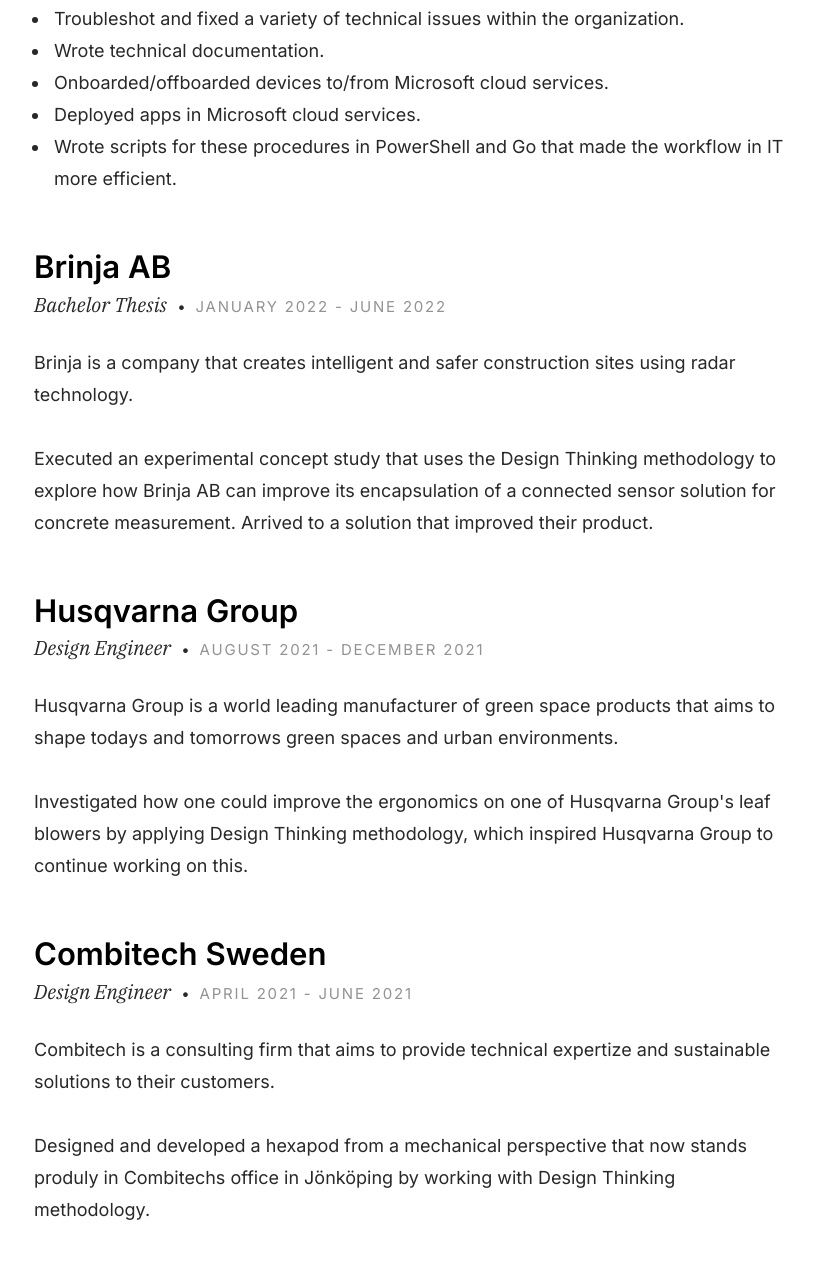
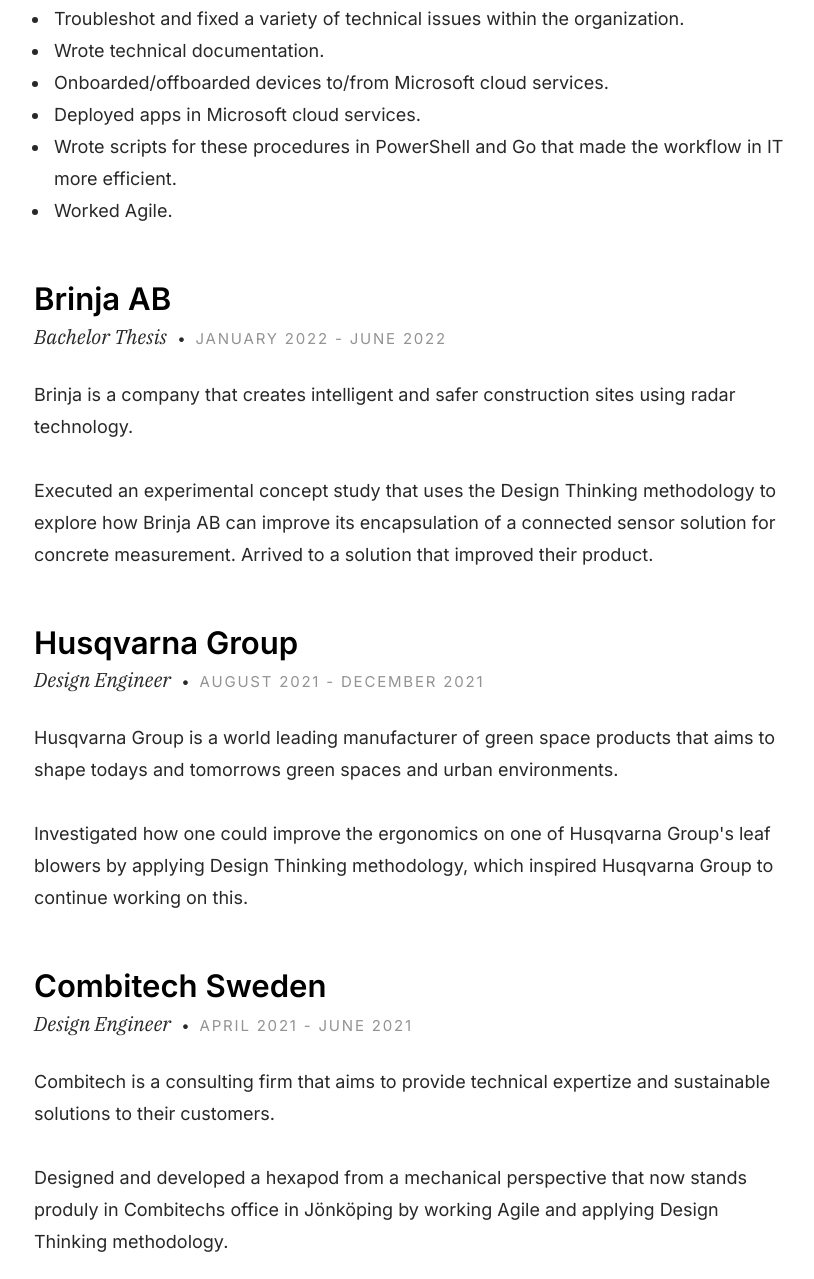
Before and after one commit to erik-norlin/Personal-Website, a plain HTML site: page index.html in a window 1280 px wide. Shown: the part 1902-3181 px from the top of the page, without its empty margins (360-1174 px from the left). Drawn offline with Linux system fonts and the light colour scheme.

Commit message:
cv update

```diff
--- a/index.html
+++ b/index.html
@@ -351,6 +351,7 @@
                             <li>Onboarded/offboarded devices to/from Microsoft cloud services.</li>
                             <li>Deployed apps in Microsoft cloud services.</li>
                             <li>Wrote scripts for these procedures in PowerShell and Go that made the workflow in IT more efficient.</li>
+                            <li>Worked Agile.</li>
                         </ul>
                     </p>
 
@@ -409,7 +410,7 @@
 
                     <p>
                         Combitech is a consulting firm that aims to provide technical expertize and sustainable solutions to their customers. <br><br>
-                        Designed and developed a hexapod from a mechanical perspective that now stands produly in Combitechs office in Jönköping by working with Design Thinking methodology.
+                        Designed and developed a hexapod from a mechanical perspective that now stands produly in Combitechs office in Jönköping by working Agile and applying Design Thinking methodology.
                     </p>
 
                 </div> <!-- end resume-block -->
```
Also changed, not shown: designdemo.txt (deleted), 1 other file.
